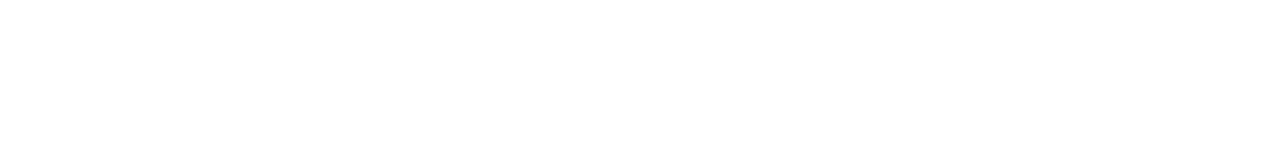
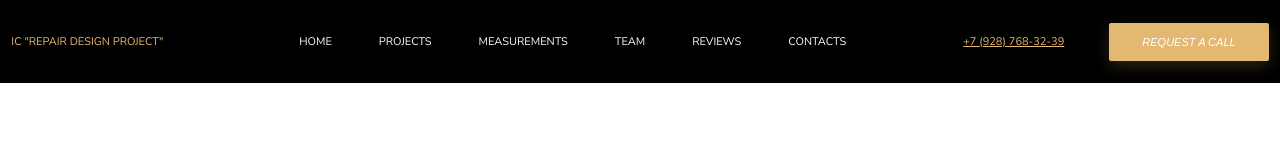
Before and after one commit to woland-szr/landing, a plain HTML site: page index.html in a window 1280 px wide. Drawn offline with Linux system fonts and the light colour scheme.

Commit message:
Header added

```diff
--- a/index.html
+++ b/index.html
@@ -3,9 +3,29 @@
 <head>
     <meta charset="UTF-8">
     <meta name="viewport" content="width=device-width, initial-scale=1.0">
+    <link rel="stylesheet" href="./styles/styles.css">
+    <link href="https://fonts.googleapis.com/css?family=Nunito+Sans|Yeseva+One&display=swap" rel="stylesheet">
     <title>Document</title>
 </head>
 <body>
-
+    <header class="header">
+        <div class="header-container">
+            <div class="logo">
+                IC "Repair Design Project"
+            </div>
+            <nav class="main-menu">
+                <ul class="main-menu__ul">
+                    <li class="main-menu__li"><a href="#home">home</a></li>
+                    <li class="main-menu__li"><a href="#projects">projects</a></li>
+                    <li class="main-menu__li"><a href="#measurements">measurements</a></li>
+                    <li class="main-menu__li"><a href="#team">team</a></li>
+                    <li class="main-menu__li"><a href="#reviews">reviews</a></li>
+                    <li class="main-menu__li"><a href="#contacts">contacts</a></li>
+                </ul>
+            </nav>
+            <div class="phone-link"><a href="tel:+79287683239">+7 (928) 768-32-39</a></div>
+            <button class="button">Request a call</button>
+        </div>
+    </header>
 </body>
 </html>
--- a/styles/styles.css
+++ b/styles/styles.css
@@ -0,0 +1,66 @@
+body {
+    font-family: 'Nunito Sans', sans-serif ;
+    margin: 0;
+}
+
+.header {
+    background-color: black;
+}
+
+.header-container {
+    text-transform: uppercase;
+    font-size: 11px;
+    display: flex;
+    max-width: 1440px;
+    margin: 0 auto;
+    align-items: center;
+    justify-content: center;
+    height: 83px;
+}
+
+.logo {
+    color: #E3B873;
+    margin-right: 96px;
+}
+
+.main-menu {
+    margin-right: 70px;
+}
+
+.main-menu__ul {
+    display: flex;
+    list-style: none;
+}
+
+.main-menu__ul a {
+    color: white;
+    text-decoration: none;
+}
+
+.main-menu__ul a:hover {
+    color: #E3B873;
+    text-decoration: none;
+}
+
+
+.main-menu__li {
+    margin-right: 47px;
+}
+
+.phone-link a{
+    color: #E3B873;
+    text-decoration-line: underline;
+}
+
+.button {
+    background: #E3B873;
+    box-shadow: 0px 5px 15px rgba(227, 184, 115, 0.2);
+    border-radius: 2px;
+    padding: 13px 33px;
+    border: 0;
+    color: white;
+    text-transform: uppercase;
+    font-style: italic;
+    font-size: 11px;
+    margin-left: 45px;
+}
```
